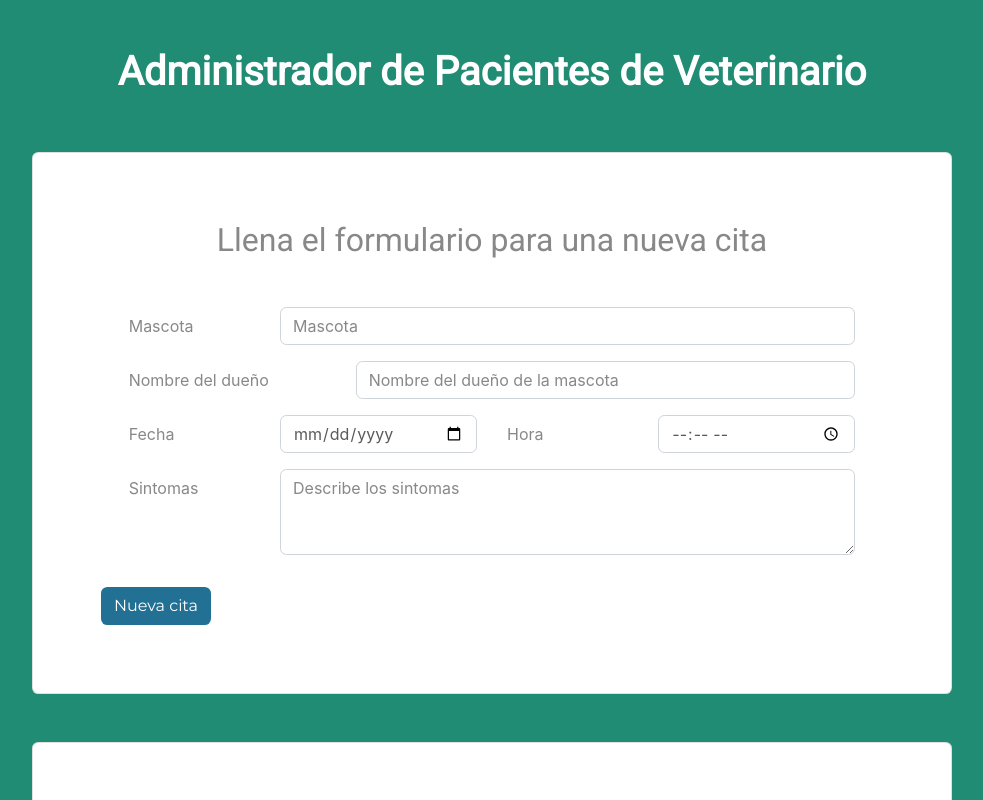
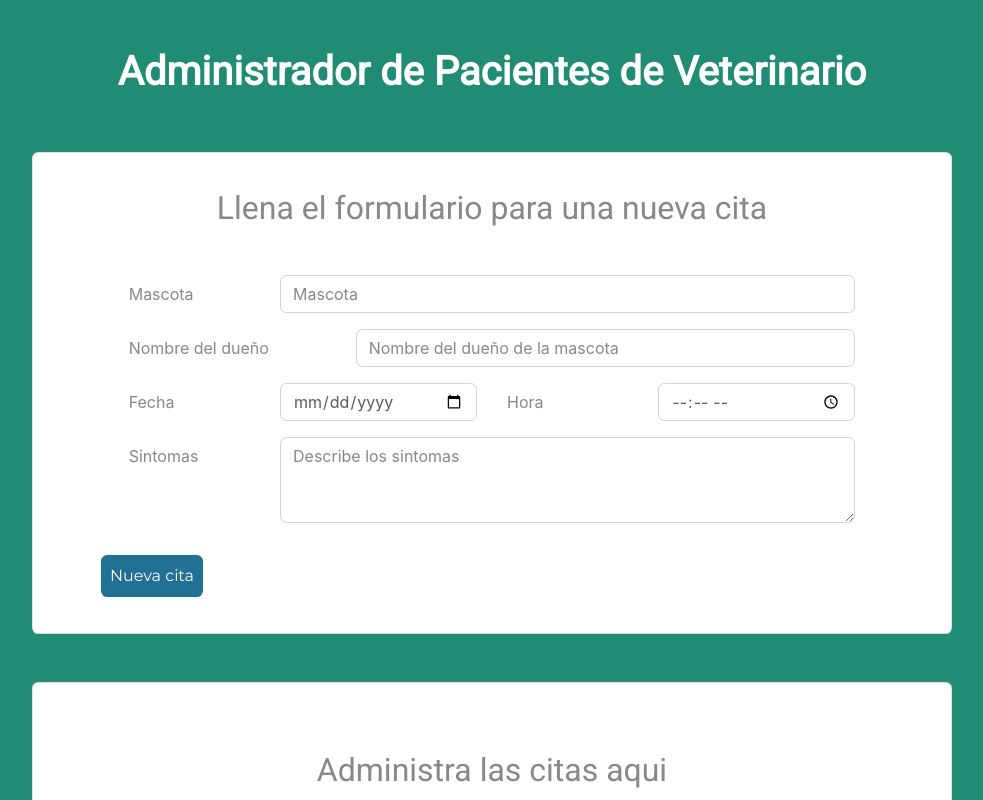
Before and after one commit to CesarRivasP/vet-admin, a React (Create React App) app: page / in a window 1280 px wide. Shown: the top 800 px of the page, without its empty margins (148-1131 px from the left). Built offline with nearby package versions, Linux system fonts and the light colour scheme.

Commit message:
others changes

```diff
--- a/src/components/new-appoitment.js
+++ b/src/components/new-appoitment.js
@@ -64,7 +64,7 @@ class NewAppoitment extends Component {
     const { error } = this.state;
 
     return (
-      <div className="card mt-5 py-5">
+      <div className="card mt-5 py-3 card-style">
         <div className="card-body">
           <h2 className="card-title text-center mb-5 title-form">
             Llena el formulario para una nueva cita
@@ -151,7 +151,7 @@ class NewAppoitment extends Component {
               </div>
             </div>
 
-            <input type="submit" value="Nueva cita" className="btn mt-3 ml-5 button-form"/>
+            <input type="submit" value="Nueva cita" className="btn mt-3 ml-5 p-2 button-form"/>
           </form>
         </div>
       </div>
```
